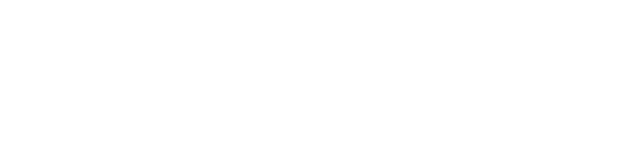
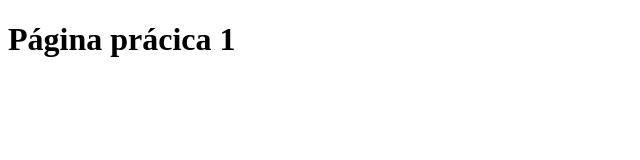
Before and after one commit to ALFAYE25/funval-G6, a plain HTML site: page día 2/practica-1/index.html in a window 1280 px wide. Shown: the whole page, without its empty margins (0-640 px from the left). Drawn offline with Linux system fonts and the light colour scheme.

Commit message:
cambios en practica 1

```diff
--- a/día 2/practica-1/index.html
+++ b/día 2/practica-1/index.html
@@ -6,6 +6,6 @@
     <title>Document</title>
 </head>
 <body>
-
+    <h1> Página prácica 1</h1>
 </body>
 </html>
```
